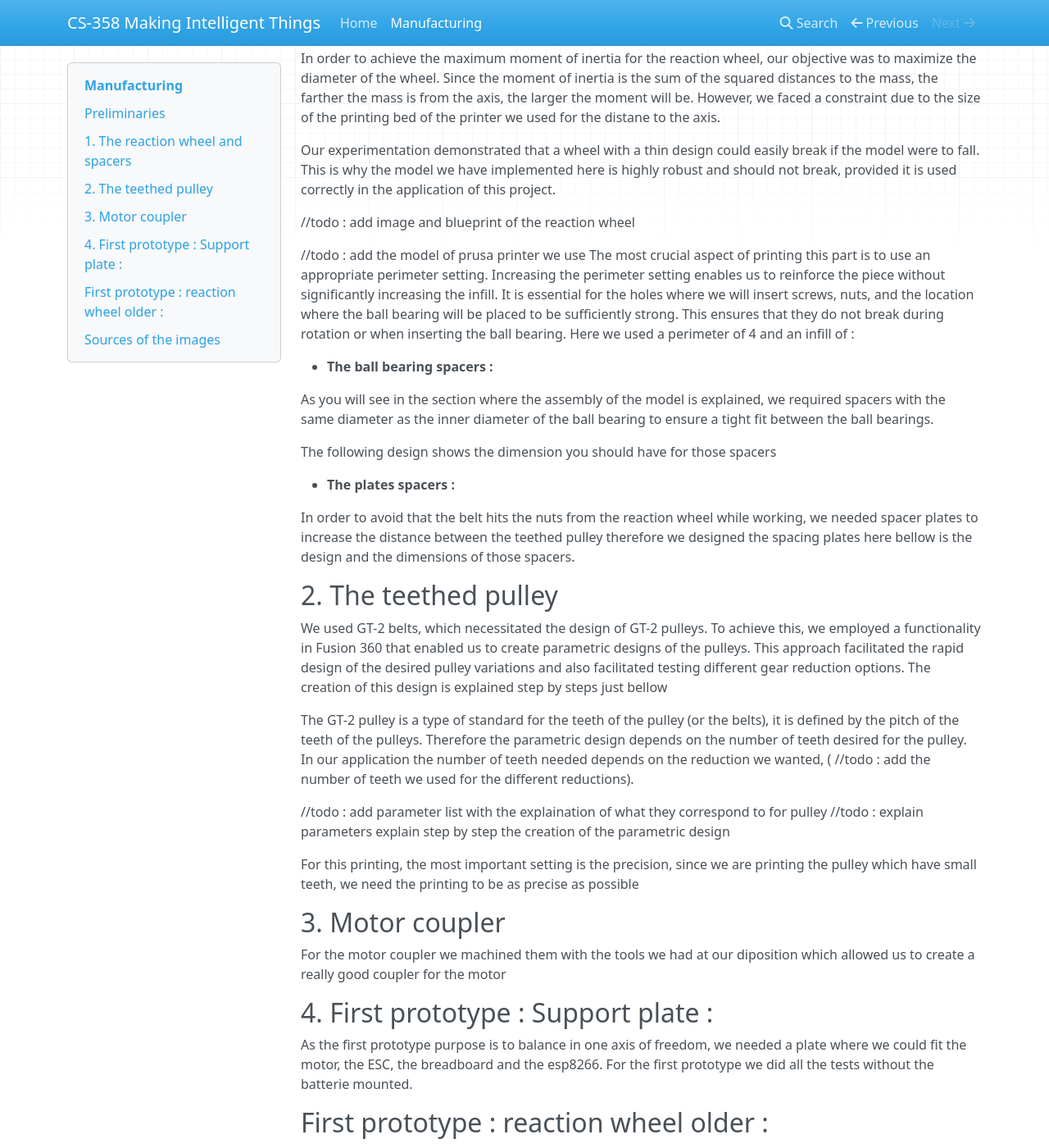
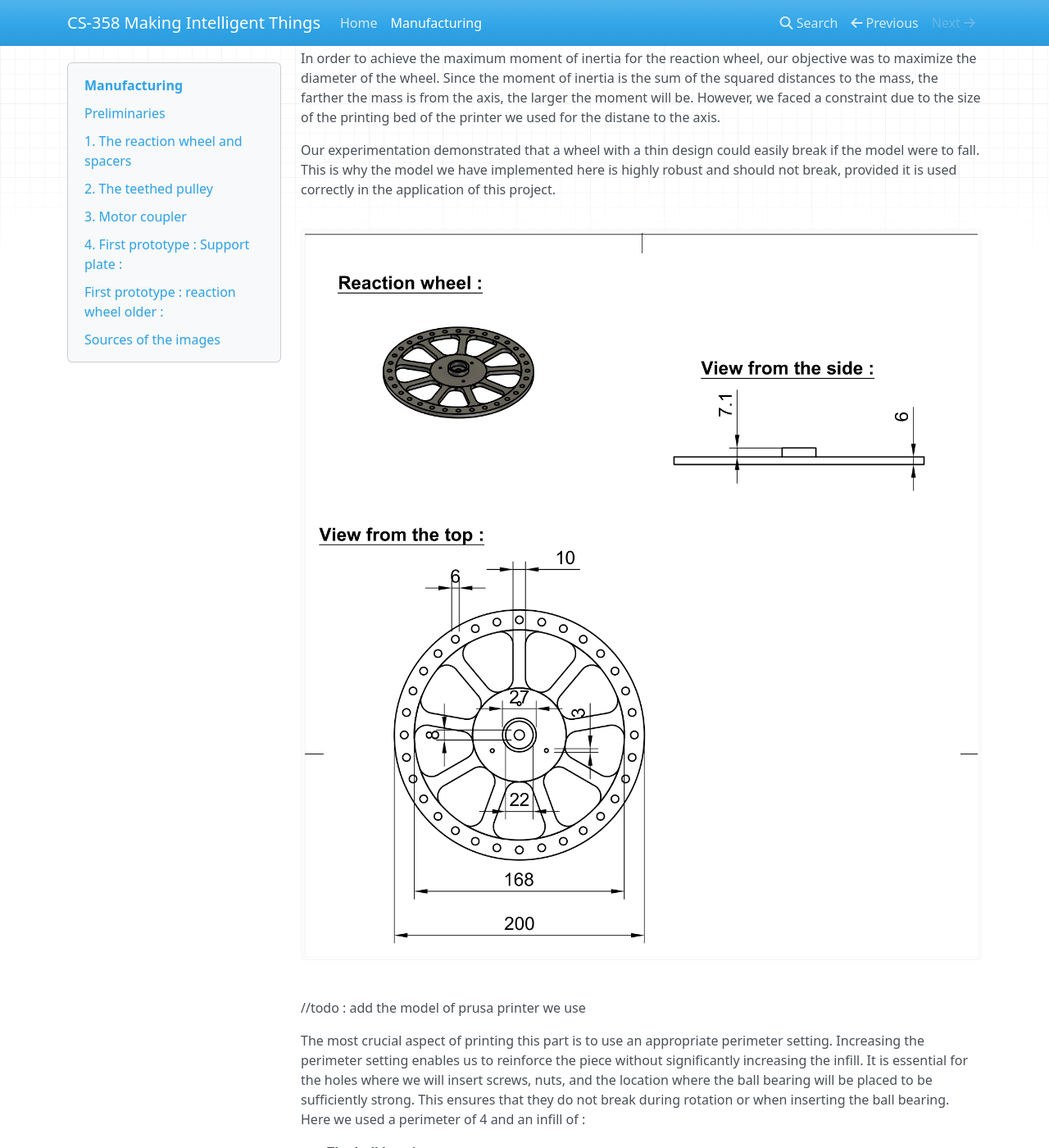
Before and after one commit to mit-unicycle/mit-unicycle, an MkDocs documentation site: the page built from docs/manufacturing.md, in a window 1280 px wide and 1400 px high, scrolled down 408 px. Shown: the whole window at 82% size. Built offline with MkDocs 1.6.1, drawn with Linux system fonts in a browser that asks for light colours; nearby versions of some CDN libraries; some of the changed text lies outside the part shown.

Commit message:
First images

```diff
--- a/docs/manufacturing.md
+++ b/docs/manufacturing.md
@@ -25,9 +25,11 @@
 
 Our experimentation demonstrated that a wheel with a thin design could easily break if the model were to fall. This is why the model we have implemented here is highly robust and should not break, provided it is used correctly in the application of this project.
 
-//todo : add image and blueprint of the reaction wheel
+![](images/ReactionWheel.png)
+
 
 //todo : add the model of prusa printer we use
+
 The most crucial aspect of printing this part is to use an appropriate perimeter setting. Increasing the perimeter setting enables us to reinforce the piece without significantly increasing the infill. It is essential for the holes where we will insert screws, nuts, and the location where the ball bearing will be placed to be sufficiently strong. This ensures that they do not break during rotation or when inserting the ball bearing. Here we used a perimeter of 4 and an infill of :
 
 
@@ -35,7 +37,9 @@
 
 As you will see in the section where the assembly of the model is explained, we required spacers with the same diameter as the inner diameter of the ball bearing to ensure a tight fit between the ball bearings.
 
-The following design shows the dimension you should have for those spacers
+The following design picture shows the dimensions of one of thoses spacers, **note that we used differents size of thoses spacer but we show only one blueprint because the only difference is the heigth**
+
+![Alt text](images/general_spacer.png)
 
 * **The plates spacers :**
 
```
Also changed, not shown: docs/images/ReactionWheel.png (added), docs/images/general_spacer.png (added), site/images/GT2 reduction 7-1.png (added), site/images/logo-epfl-1024x576.png (deleted), site/index.html, site/manufacturing/index.html, site/search/search_index.json, 1 other file.
